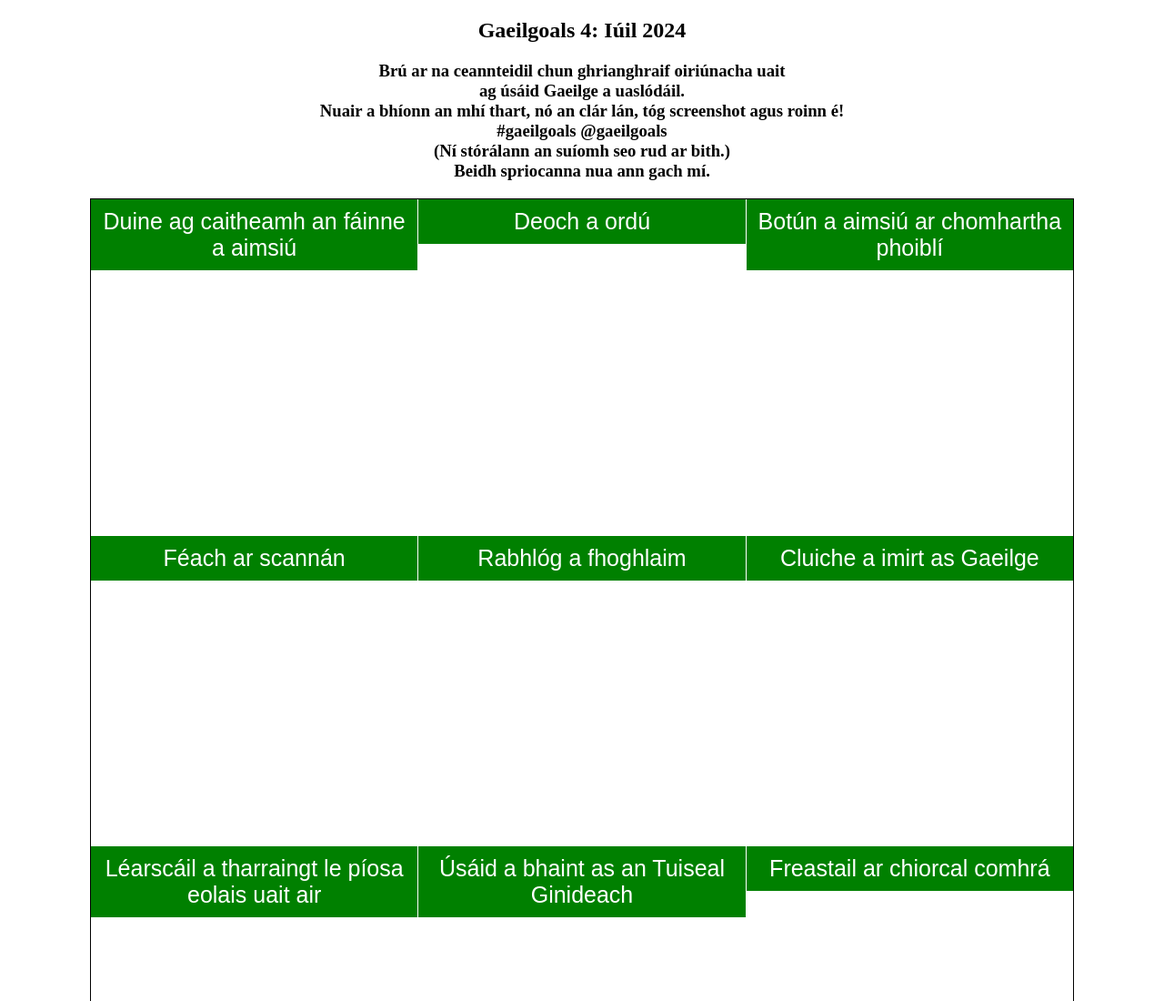
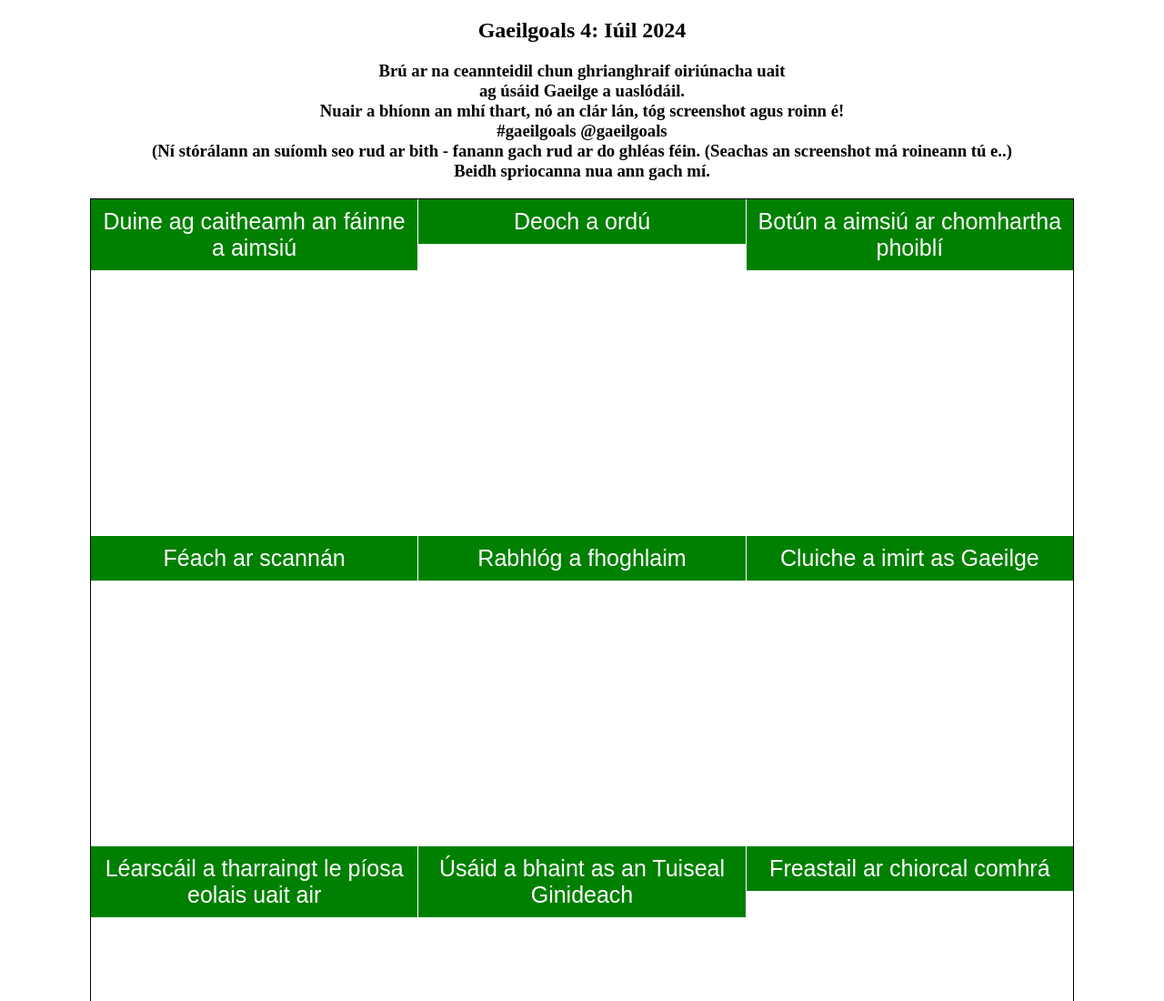
Before and after one commit to Gaeilgoals/Gaeilgoals.github.io, a plain HTML site: page index.html in a window 1280 px wide. Shown: the top 1100 px of the page at 91% size. Drawn offline with Linux system fonts and the light colour scheme.

Commit message:
Update index.html

```diff
--- a/index.html
+++ b/index.html
@@ -16,7 +16,7 @@
 <center><h3>Brú ar na ceannteidil chun ghrianghraif oiriúnacha uait <br> ag úsáid Gaeilge a uaslódáil.<br>
 Nuair a bhíonn an mhí thart, nó an clár lán, tóg screenshot agus roinn é!<br>
 #gaeilgoals @gaeilgoals<br>
-(Ní stórálann an suíomh seo rud ar bith.)<br>
+(Ní stórálann an suíomh seo rud ar bith - fanann gach rud ar do ghléas féin. (Seachas an screenshot má roineann tú e..)<br>
 Beidh spriocanna nua ann gach mí.
 <!--Cláraigh leis an bhfoirm <a href="https://docs.google.com/forms/d/e/1FAIpQLSf5SZKnjEBKNAT5GXLLoI5CUqwy-TY51eYI0ZCColNuPBWNrw/viewform?usp=sf_link" target="_blank">seo</a> chun meabhrúcháin srl. a fháil.<br>-->
 </h3></center>
```
